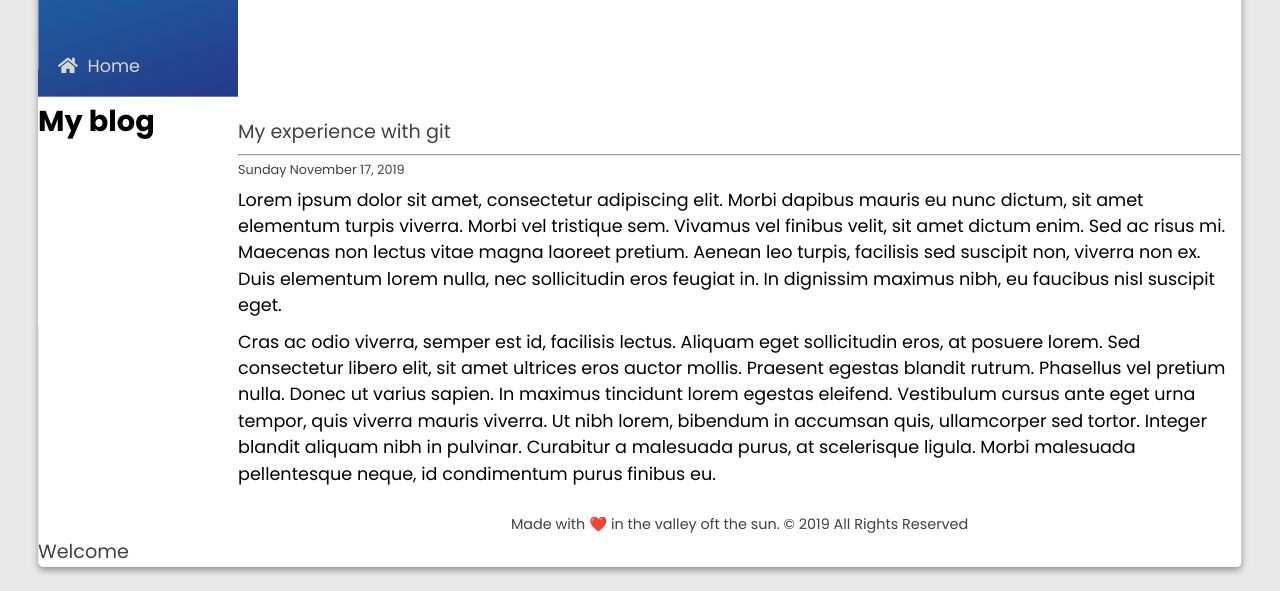
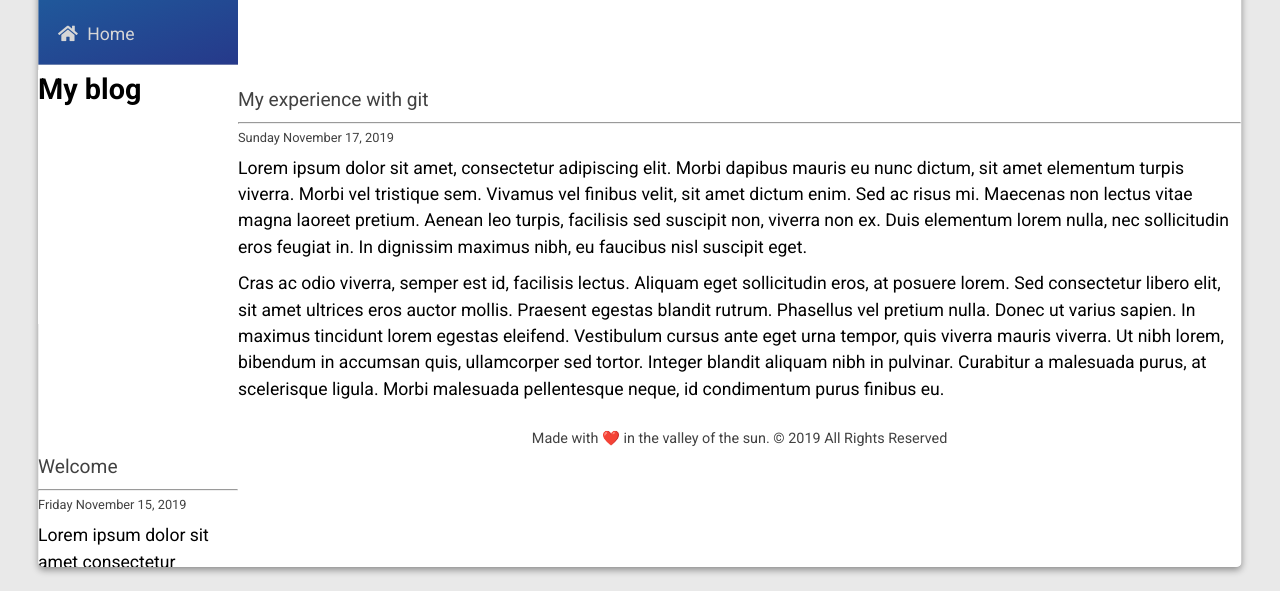
Before and after one commit to pennybentley/personal-blog, a plain HTML site: page index.html in a window 1280 px wide. Shown: the part 209-800 px from the top of the page. Drawn offline with nearby package versions, Linux system fonts and the light colour scheme.

Commit message:
change font to roboto from poppins

```diff
--- a/assets/css/style.css
+++ b/assets/css/style.css
@@ -1,8 +1,8 @@
-@import "https://fonts.googleapis.com/css?family=Poppins:400,700";
+@import "https://fonts.googleapis.com/css?family=Roboto:400,700";
 
 body {
   background-color: #e9e9e9;
-  font-family: "Poppins", sans-serif;
+  font-family: "Roboto", sans-serif;
 }
 
 h1 {
--- a/index.html
+++ b/index.html
@@ -23,7 +23,7 @@
              <ul class="site-navigation">
                 <li><a href="index.html"><i class="fas fa-home"></i> Home</a></li>
             </ul>
-          </div>
+      </div>
     </nav>
     <main>
       <div class="menu">
@@ -80,7 +80,7 @@
         </article>
 
         <footer>
-          Made with ❤️ in the valley oft the sun. © 2019 All Rights Reserved
+          Made with ❤️ in the valley of the sun. © 2019 All Rights Reserved
         </footer>
 
    </div>
```
